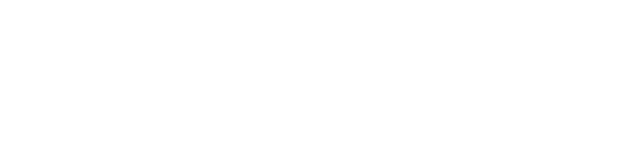
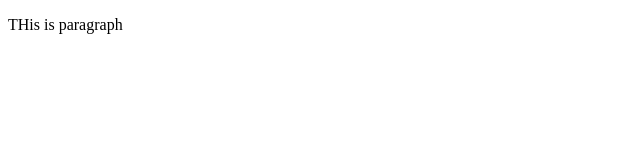
Before and after one commit to issajeanmarie/learning, a plain HTML site: page index.html in a window 1280 px wide. Shown: the whole page, without its empty margins (0-640 px from the left). Drawn offline with Linux system fonts and the light colour scheme.

Commit message:
Checking graph

```diff
--- a/index.html
+++ b/index.html
@@ -6,5 +6,7 @@
 		<meta name="viewport" content="width=device-width, initial-scale=1.0" />
 		<title>Learning about branches</title>
 	</head>
-	<body></body>
+	<body>
+		<p>THis is paragraph</p>
+	</body>
 </html>
```
